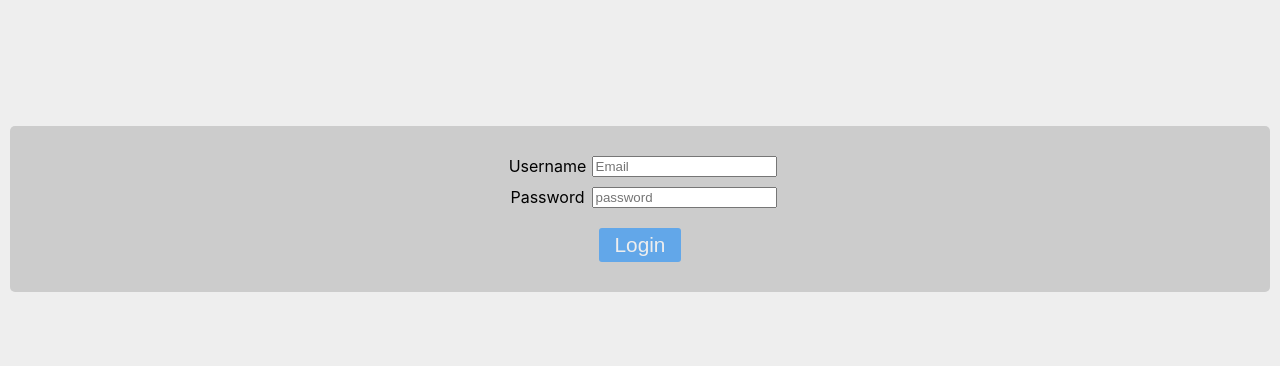
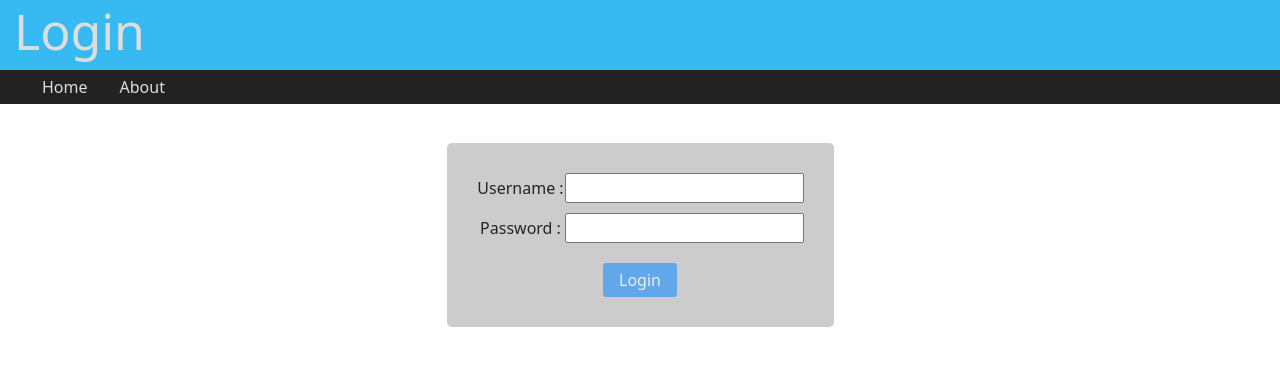
Before and after one commit to sngsic/matrimonial, a React (Create React App) app: page /login in a window 1280 px wide. Shown: the top 366 px of the page. Built offline with nearby package versions, Linux system fonts and the light colour scheme.

Commit message:
Added carousel

```diff
--- a/package.json
+++ b/package.json
@@ -6,8 +6,10 @@
     "@testing-library/jest-dom": "^5.16.5",
     "@testing-library/react": "^13.4.0",
     "@testing-library/user-event": "^13.5.0",
+    "bootstrap": "^5.3.0",
     "firebase": "^9.22.0",
     "react": "^18.2.0",
+    "react-bootstrap": "^2.7.4",
     "react-dom": "^18.2.0",
     "react-router-dom": "^6.10.0",
     "react-scripts": "5.0.1",
--- a/src/pages/About.jsx
+++ b/src/pages/About.jsx
@@ -8,7 +8,7 @@ function About(){
     return(
         <div>
             <Header title="About" />
-            <Nav />
+            <Nav/>
         </div>
     );
 }
--- a/src/pages/Home.jsx
+++ b/src/pages/Home.jsx
@@ -1,20 +1,16 @@
 import React from "react";
 import Header from "./components/Header";
 import Nav from "./components/Nav";
+import CarouselContainer from "./components/CarouselContainer"
 import "./components/cssfiles/home.css"
-// import Login from "./components/Login";
-// import Register from "./components/Register";
-// import { Link } from "react-router-dom";
+
 
 function Home() {
   return (
     <div>
       <Header title="Home" />
-      <Nav />
-      <div className="main">
-
-        {/* <Register /> */}
-      </div>
+      <Nav ishome="true" />
+      <CarouselContainer />
     </div>
   );
 };
--- a/src/pages/components/Login.jsx
+++ b/src/pages/components/Login.jsx
@@ -2,9 +2,10 @@ import { useState, } from 'react';
 import { getAuth, createUserWithEmailAndPassword } from 'firebase/auth';
 import { app } from './firebase.js';
 import "./cssfiles/login.css";
+import Header from "./Header.jsx";
+import Nav from './Nav.jsx';
 
 const auth = getAuth(app);
-
 
 const Login = () => {
   const [email, setEmail] = useState("");
@@ -13,18 +14,24 @@ const Login = () => {
     createUserWithEmailAndPassword(auth, email, password).then(value => alert("success"));
   }
   return (
+    <div>
+      <Header title="Login" />
+      <Nav islogin="true" />
+      <div>
         <div className='login-container'>
           <form>
             <div className='name'>
-          <label>Username </label>
-          <input onChange={(e) => setEmail(e.target.value)} value={email} type='text' placeholder='Email' required /><br></br>
+              <label>Username :</label>
+              <input onChange={(e) => setEmail(e.target.value)} value={email} type='text' required /><br></br>
             </div>
             <div className='password'>
-          <label>Password </label>
-          <input onChange={(e) => setPassword(e.target.value)} value={password} type='password' placeholder='password' />
+              <label>Password :</label>
+              <input onChange={(e) => setPassword(e.target.value)} value={password} type='password'/>
             </div>
             <button onClick={createUser}>Login</button>
           </form>
+        </div>
+      </div>
     </div>
 
   );
--- a/src/pages/components/Nav.jsx
+++ b/src/pages/components/Nav.jsx
@@ -2,12 +2,13 @@ import React from "react";
 import "./cssfiles/navbar.css";
 import { Link } from "react-router-dom";
 
-function Nav() {
+function Nav(props) {
     return (
         <nav>
             <ul>
-                <li className="about"><Link to="/about"><li><button>About</button></li></Link></li>
-                <li className="login"><Link to="/login"><button>Login</button></Link></li>
+                {props.ishome !== "true" && <li><Link to="/"><button>Home</button></Link></li>}
+                <li><Link to="/about"><li><button>About</button></li></Link></li>
+                {props.islogin !== "true" && <li className="login"><Link to="/login"><button>Login</button></Link></li>}
             </ul>
         </nav>
     );
--- /dev/null
+++ b/src/pages/components/cssfiles/carousel.css
@@ -0,0 +1,12 @@
+.card {
+    border-radius: 10px;
+    flex-direction: column;
+    overflow:hidden;
+    word-wrap: break-word;
+    padding: 5px;
+}
+
+.card img{
+    border-radius: 10px;
+
+}
--- a/src/pages/components/cssfiles/head.css
+++ b/src/pages/components/cssfiles/head.css
@@ -1,5 +1,5 @@
 header {
-  background-color: #62a7e9;
+  background-color: #37B9F1;
   margin: auto -16px;
   padding: 1px 20px;
   box-shadow: 0 0 15px 0 rgba(0, 0, 0, 0.3);
--- a/src/pages/components/cssfiles/login.css
+++ b/src/pages/components/cssfiles/login.css
@@ -1,17 +1,19 @@
 div {
+    align-items: center;
     justify-content: center;
 }
 
-.name{
-    display:flex;
-    margin-bottom: 10px;
-    z-index: 2;
+.login-container {
+    max-width: max-content;
+    margin-left: auto;
+    margin-right: auto;
+
 }
-
-.password {
+.name, .password{
     display:flex;
     margin-bottom: 10px;
 }
+
 form label{
     min-width: 11vh;
 }
--- a/src/pages/components/cssfiles/navbar.css
+++ b/src/pages/components/cssfiles/navbar.css
@@ -32,7 +32,3 @@ button:hover {
   background-color: #222;
   cursor: pointer;
 }
-
-#login {
-  margin-right: 0;
-}
```
Also changed, not shown: src/pages/components/CarouselContainer.jsx (added, +45 -0 lines), src/pages/components/cssfiles/home.css (+0 -18 lines), 1 other file (tests, documents, lock files or other folders). Lines whose indentation alone changed are shown as unchanged.
